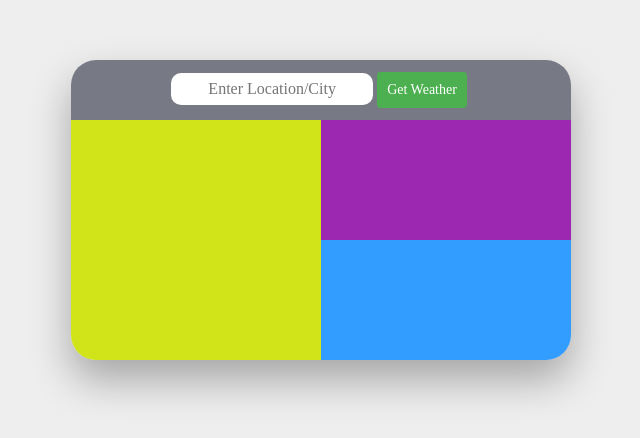
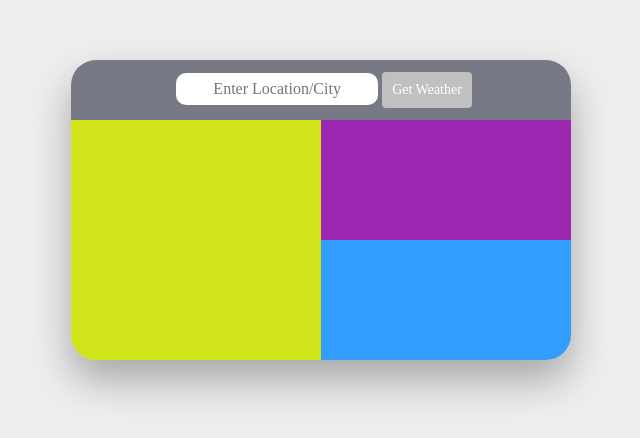
Before and after one commit to hamidmustafa/weather-web-app, a plain HTML site: page Index.html in a window 1280 px wide. Shown: the part 140-578 px from the top of the page, without its empty margins (319-959 px from the left). Drawn offline with nearby package versions, Linux system fonts and the light colour scheme.

Commit message:
Changes are being made in UI

```diff
--- a/Index.html
+++ b/Index.html
@@ -12,13 +12,13 @@
         <header class="header">
             <div class="search">
                 <input type="text" placeholder="Enter Location/City" id="search-location">
-                <a id="search-btn" href="#"><button class="button button2">Get Weather</button></a>
+                <a id="search-btn" href="#"><button class="search-btn">Get Weather</button></a>
             </div>
         </header>
         <main id="main">
             <div class="city-icon">
                 <div class="city-icon-holder">
-                    <div id="location"></div>
+                    <div id="city-name"></div>
                     <img src="" alt="" id="icon">
                 </div>
             </div>
@@ -31,7 +31,6 @@
         </main>
     </div>
     <script src='https://use.fontawesome.com/releases/v5.0.13/js/all.js'></script>
-    <script  src="js/index.js"></script>
+    <script  src="js/service.js"></script>
 </body>
-
 </html>
--- a/css/style.css
+++ b/css/style.css
@@ -57,7 +57,7 @@ body {
 }
 
  .city-icon {
-     height: 80%;
+    height: 80%;
     width: 50%;
     border-bottom-left-radius: 25px;
     background-color: #D1E319
@@ -82,13 +82,7 @@ body {
     background-color: #339CFF;
 }
 
-  #search-btn {
-    width: 40px;
-    height:40px;
-    color: #eee;
-}
-
-  #search-location {
+#search-location {
     color: #707570;
     height:30px;
     border-radius: 10px;
@@ -97,19 +91,21 @@ body {
     padding-right:1px;
     padding-left:1px;
     text-align:center;
+
 }
 
   .search {
     position: relative;
-    left: 50%;
+    left: 51%;
     top:50%;
     -webkit-transform:translate(-50%,-50%);
     transform:translate(-50%,-50%);
 }
 
-.button {
-    background-color: #4CAF50;
+.search-btn {
+    background-color: #C0C0C0;
     border: none;
+    border-radius: 4px;
     color: white;
     padding: 10px;
     text-align: center;
@@ -121,5 +117,3 @@ body {
     right: 2px;
     cursor: pointer;
   }
-
-  .button2 {border-radius: 4px;}
```
